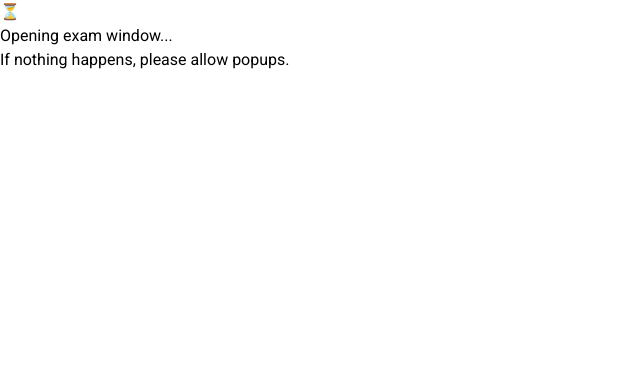
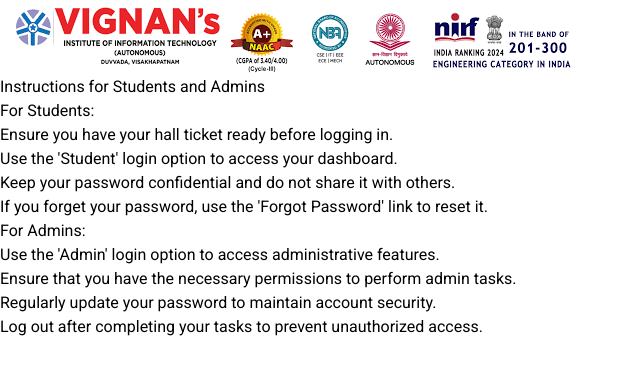
Before and after one commit to vijay-2155/Vignancet_Frontend, a React (Vite) app: page /InstructionsScreen in a window 1280 px wide. Shown: the top 374 px of the page, without its empty margins (0-640 px from the left). Built offline with nearby package versions, Linux system fonts and the light colour scheme.

Commit message:
Added the basic compoents required for Admin panel and student panel

```diff
--- a/package.json
+++ b/package.json
@@ -11,7 +11,8 @@
   },
   "dependencies": {
     "react": "^19.1.1",
-    "react-dom": "^19.1.1"
+    "react-dom": "^19.1.1",
+    "react-router-dom": "^7.9.4"
   },
   "devDependencies": {
     "@eslint/js": "^9.36.0",
--- a/src/App.jsx
+++ b/src/App.jsx
@@ -1,79 +1,27 @@
 // App.js
-import React from 'react';
 import Background from './Components/Background';
+import AdminDashBoard from './Components/AdminDashBoard';
 import Login from './Components/Login';
-import {
-  useSecurity,
-  CustomAlert,
-  ViolationCounter,
-  ExamTerminatedScreen,
-  FullscreenPrompt,
-  StartExamPrompt,
-  LoadingScreen,
-  FullscreenWarningPopup
-} from './Components/Security';
-
+import { BrowserRouter,Route,Routes } from 'react-router-dom';
+import Instructions from './Components/Instructions';
+import AddQuestion from './Components/AddQuestion';
+import Paper from './Components/Paper';
+import Standings from './Components/Standings';
 function App() {
-  const {
-    violations,
-    isFullscreen,
-    examStarted,
-    examTerminated,
-    alert,
-    MAX_VIOLATIONS,
-    startExam,
-    requestFullscreen,
-    showFullscreenWarning
-  } = useSecurity();
-
-  // Don't render anything if we're not in the exam window
-  if (window.name !== 'examWindow') {
-    return <LoadingScreen show={true} />;
-  }
-
   return (
-    <div className="relative min-h-screen overflow-hidden">
-      <Background />
-
-      {/* Custom Alert */}
-      <CustomAlert alert={alert} />
-
-      {/* Violation Counter */}
-      <ViolationCounter
-        violations={violations}
-        maxViolations={MAX_VIOLATIONS}
-        show={examStarted && !examTerminated}
-      />
-
-      {/* Exam Terminated Screen */}
-      <ExamTerminatedScreen
-        violations={violations}
-        show={examTerminated}
-      />
-
-      {/* Fullscreen Prompt - Before exam starts */}
-      <FullscreenPrompt
-        onEnterFullscreen={requestFullscreen}
-        show={!examStarted && !examTerminated && !isFullscreen}
-      />
-
-      {/* Start Exam Prompt - After fullscreen, before exam */}
-      <StartExamPrompt
-        onStartExam={startExam}
-        maxViolations={MAX_VIOLATIONS}
-        show={!examStarted && !examTerminated && isFullscreen}
-      />
-
-      {/* Fullscreen Warning Popup - During exam when user exits fullscreen */}
-      <FullscreenWarningPopup
-        onReturnFullscreen={requestFullscreen}
-        show={showFullscreenWarning}
-      />
-
-      <main className="relative z-10">
-        <Login />
-      </main>
-    </div>
+    <>
+      <BrowserRouter>
+        <Background />
+        <Routes>
+          <Route path='/' element={<Login/>}/>
+          <Route path='/InstructionsScreen' element={<Instructions/>}/>
+          <Route path='/AdminDashboard' element={<AdminDashBoard/>}/>
+          <Route path='/addQuestion' element={<AddQuestion/>}/>
+          <Route path='/setPaper' element={<Paper/>}/>
+          <Route path='/getStats' element={<Standings/>}/>
+        </Routes>
+      </BrowserRouter>
+    </>
   );
 }
 
--- /dev/null
+++ b/src/Components/AddQuestion.jsx
@@ -0,0 +1,12 @@
+import Navbar from "./Navbar";
+function AddQuestion() {
+    return (
+        <>
+            <Navbar />
+            <div>
+                <h2>Add Question Component</h2>
+            </div>
+        </>
+    );
+}
+export default AddQuestion;
--- /dev/null
+++ b/src/Components/AdminDashBoard.jsx
@@ -0,0 +1,44 @@
+import Navbar from "./Navbar";
+import { useNavigate } from "react-router-dom";
+
+
+function AdminDashBoard() {
+
+    const navigate = useNavigate();
+
+    // add questions component!
+
+    // set questions componet!
+
+    // recent statndings componet!
+
+    // prepared papers?
+
+    return (
+        <div>
+            <Navbar />
+
+            <div className="p-8 mt-20">
+                <h1 className="text-3xl font-bold text-center mt-20">Admin Dashboard</h1>
+                <p className="text-center mt-4">Welcome to the Admin Dashboard. Here you can manage exams, view statistics, and prepare question papers.</p>
+            </div>
+
+            <div>
+                <p>Add new questions into the existing questions based on subject & topic</p>
+                <button onClick={() => navigate("/addQuestion")} >Add Questions</button>
+            </div>
+
+            <div>
+                <p>Prepare a full length question paper with independent difficulty for each question</p>
+                <button onClick={() => navigate("/setPaper")} >Prepare Paper</button>
+            </div>
+
+            <div>
+                <p>Know the ranks of the students who attempted the test</p>
+                <button onClick={() => navigate("/getStats")} >View Standings</button>
+            </div>
+        </div>
+    );
+}
+
+export default AdminDashBoard;
--- a/src/Components/Background.jsx
+++ b/src/Components/Background.jsx
@@ -1,5 +1,3 @@
-import React from "react";
-
 export default function App() {
   return (
     <div className="fixed inset-0 -z-10 h-full w-full bg-white bg-[linear-gradient(to_right,#f0f0f0_1px,transparent_1px),linear-gradient(to_bottom,#f0f0f0_1px,transparent_1px)] bg-[size:6rem_4rem]"></div>
--- /dev/null
+++ b/src/Components/Instructions.jsx
@@ -0,0 +1,32 @@
+import Navbar from "./Navbar";
+
+function Instructions() {
+    return (
+        <>
+            <Navbar />
+            <div className="instructions-container">
+                <h1 className="instructions-title">Instructions for Students and Admins</h1>
+                <div className="instructions-content">
+                    <h2 className="instructions-subtitle">For Students:</h2>
+                    <ol className="instructions-list">
+                        <li>Ensure you have your hall ticket ready before logging in.</li>
+                        <li>Use the 'Student' login option to access your dashboard.</li>
+                        <li>Keep your password confidential and do not share it with others.</li>
+                        <li>If you forget your password, use the 'Forgot Password' link to reset it.</li>
+                    </ol>
+                    <h2 className="instructions-subtitle">For Admins:</h2>
+                    <ol className="instructions-list">
+                        <li>Use the 'Admin' login option to access administrative features.</li>
+                        <li>Ensure that you have the necessary permissions to perform admin tasks.</li>
+                        <li>Regularly update your password to maintain account security.</li>
+                        <li>Log out after completing your tasks to prevent unauthorized access.</li>
+                    </ol>
+                </div>
+            </div>
+
+        </>
+    )
+
+}
+
+export default Instructions;
--- a/src/Components/Navbar.jsx
+++ b/src/Components/Navbar.jsx
@@ -1,20 +1,16 @@
-import React from "react";
-import vignansLogo from "../assets/images.png"; // Local logo import
+import vignansLogo from "../assets/images.png";
 
 export default function Navbar() {
   return (
     <nav className="fixed top-0 left-0 right-0 z-50 p-4">
       <div className="mx-auto flex max-w-7xl items-center justify-between rounded-xl bg-white bg-opacity-10 px-6 py-3 shadow-lg backdrop-blur-md backdrop-filter">
-        {/* Logo Section */}
         <div className="flex-shrink-0">
           <img
             src={vignansLogo}
             alt="Vignan's Institute of Information Technology"
-            className="h-10 sm:h-12" // Adjust height as needed
+            className="h-10 sm:h-12"
           />
         </div>
-
-        {/* No navigation links in this version */}
       </div>
     </nav>
   );
--- /dev/null
+++ b/src/Components/Paper.jsx
@@ -0,0 +1,13 @@
+import Navbar from "./Navbar";
+function Paper() {
+    return (
+        <>
+            <Navbar />
+            <div>
+                <h2>Paper Component</h2>
+            </div>
+        </>
+    );
+}
+
+export default Paper;
--- /dev/null
+++ b/src/Components/Standings.jsx
@@ -0,0 +1,12 @@
+import Navbar from "./Navbar";
+function Standings() {
+    return (
+        <>
+            <Navbar />
+            <div>
+                <h2>Standings Component</h2>
+            </div>
+        </>
+    );
+}
+export default Standings;
```
Also changed, not shown: src/Components/Login.jsx (+13 -9 lines), src/Components/Security.jsx (+2 -5 lines), 1 other file (tests, documents, lock files or other folders).
